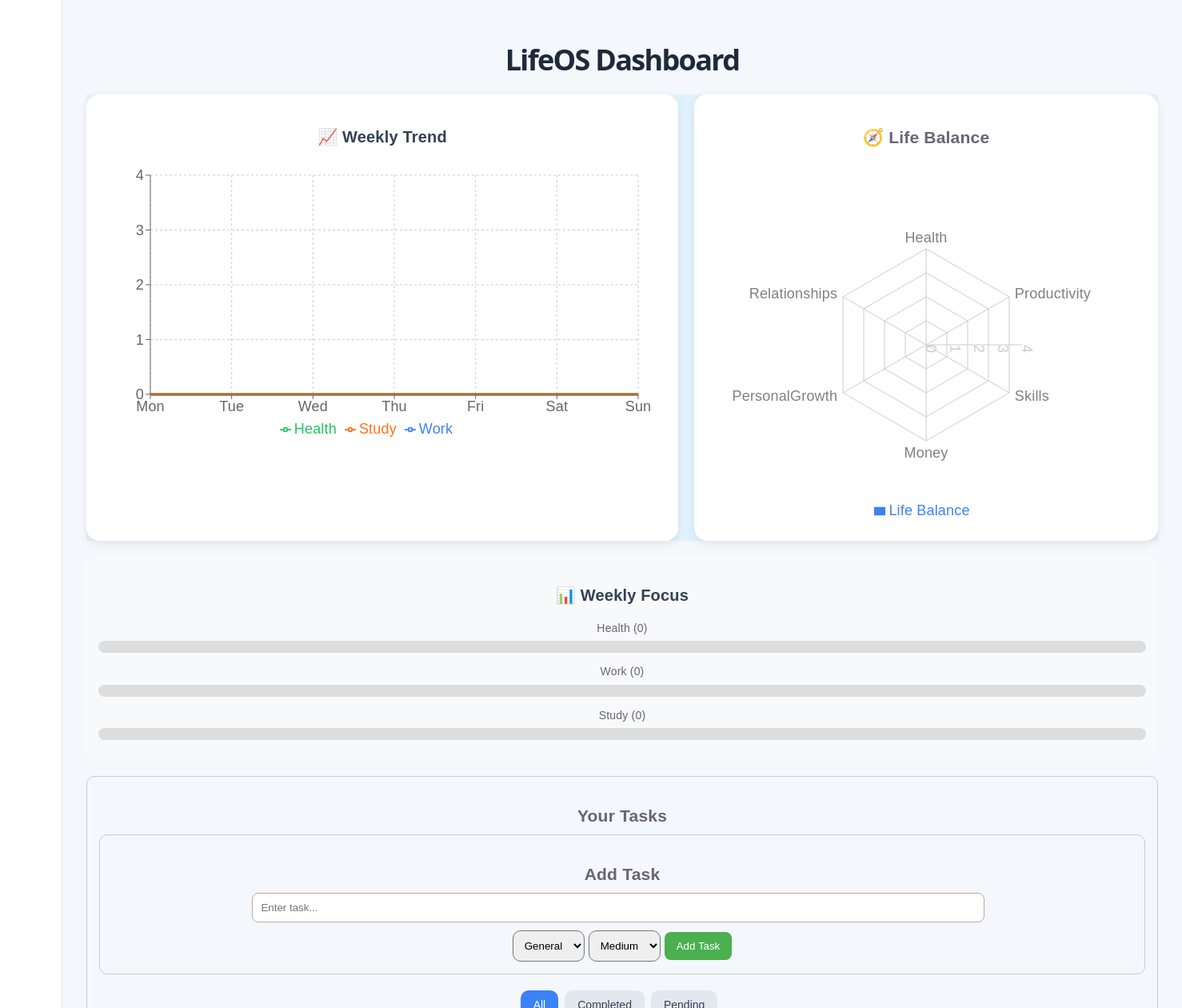
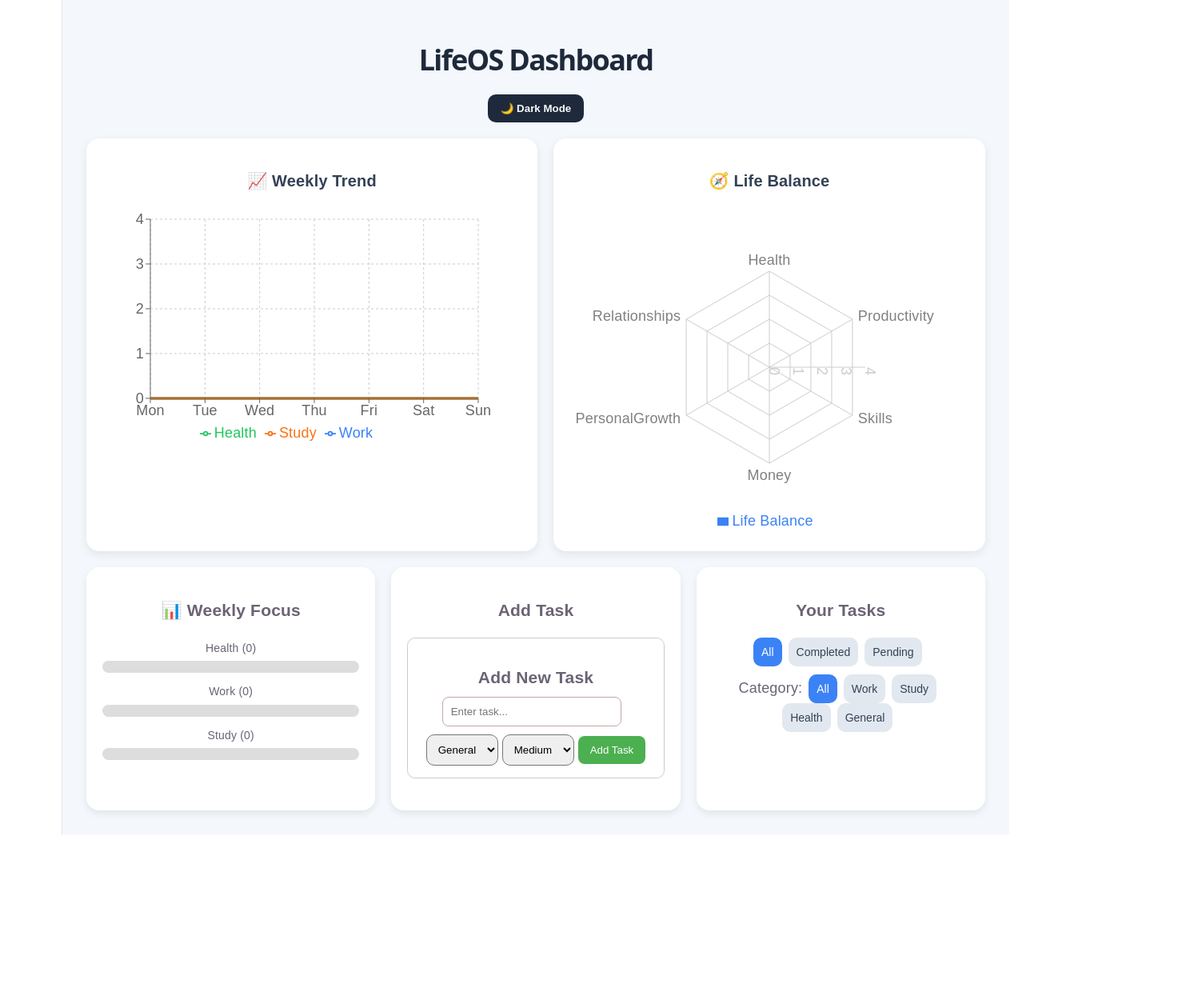
Before and after one commit to Rudra137/productivity-os, a React (Vite) app in the folder lifeos-dashboard/: page / in a window 1280 px wide. Shown: the top 1260 px of the page at 80% size, 1478 px wide, since content can reach past the window. After the commit the page ends 1043 px from the top, so only its background shows below. Built offline with nearby package versions, Linux system fonts and the light colour scheme.

Commit message:
made changes in the display of components

```diff
--- a/lifeos-dashboard/src/App.jsx
+++ b/lifeos-dashboard/src/App.jsx
@@ -17,6 +17,7 @@ import TaskItem from "./Components/TaskSection/TaskItems";
 
 
 
+
 //Functional component for the main app and UseStates.
 function App() {
 //STATE VARIABLES
@@ -26,6 +27,7 @@ function App() {
   const [category, setCategory] = useState("General");
   const [priority, setPriority] = useState("Medium");
   const [filter, setFilter] = useState("All");
+  const [darkMode, setDarkMode] = useState(false);
   const [categoryFilter, setCategoryFilter] = useState("All");
   const [tasks, setTasks] = useState(() => {
   const saved = localStorage.getItem("tasks");
@@ -103,16 +105,51 @@ const percent = total === 0 ? 0 : Math.round((completed / total) * 100);
   setTask("");
 };
 
+const handleDelete = (id) => {
+  setTasks((prev) =>
+    prev.filter((task) => task.id !== id)
+  );
+};
+
+const handleEdit = (id, newText) => {
+  setTasks((prev) =>
+    prev.map((task) =>
+      task.id === id
+        ? { ...task, text: newText }
+        : task
+    )
+  );
+};
+
+const toggleComplete = (id) => {
+  setTasks((prev) =>
+    prev.map((task) =>
+      task.id === id
+        ? { ...task, completed: !task.completed }
+        : task
+    )
+  );
+};
 
 const handleDragEnd = (result) => {
   if (!result.destination) return;
 
   const items = Array.from(filteredTasks);
-  const [movedItem] = items.splice(result.source.index, 1);
-  items.splice(result.destination.index, 0, movedItem);
+
+  const [movedItem] = items.splice(
+    result.source.index,
+    1
+  );
+
+  items.splice(
+    result.destination.index,
+    0,
+    movedItem
+  );
 
   setTasks(items);
 };
+
 
 // 🧠 EFFECTS
   // Functions for handling task input and list management
@@ -163,12 +200,13 @@ console.log("TASKS:", tasks);
 
   <div
   style={{
+    transition: "all 0.3s ease",
     padding: "30px",
-    maxWidth: "1400px",
+    width: "100%",
+    minHeight: "100vh",
     margin: "auto",
     fontFamily: "sans-serif",
-    minHeight: "100vh",
-    background: "#f4f7fb"
+    background: darkMode ? "#0f172a" : "#f4f7fb",
   }}
 >
    <h1
@@ -176,38 +214,70 @@ console.log("TASKS:", tasks);
     fontSize: "36px",
     fontWeight: "700",
     marginBottom: "30px",
-    color: "#1e293b"
+    color: darkMode ? "#f8fafc" : "#1e293b",
   }}
 >
   LifeOS Dashboard
 </h1>
+<button
+  onClick={() => setDarkMode(!darkMode)}
+  style={{
+    marginBottom: "20px",
+    padding: "10px 16px",
+    borderRadius: "10px",
+    border: "none",
+    cursor: "pointer",
+    background: darkMode ? "#f8fafc" : "#1e293b",
+    color: darkMode ? "#1e293b" : "#f8fafc",
+    fontWeight: "600"
+  }}
+>
+  {darkMode ? "☀️ Light Mode" : "🌙 Dark Mode"}
+</button>
+
 
 
 {/* 🟦 WEEKLY TREND SECTION */}
 <div
     style={{
-    display: "flex",
+    display: "grid",
+    gridTemplateColumns: "2fr 1fr",
     gap: "20px",
-    marginBottom: "20px",
-    backgroundColor: "#e0f2fe"
+    marginBottom: "20px"
   }}
 >
-  <WeeklyChart chartData={chartData} />
-  <RadarChartBox radarData={radarData} />
+  <WeeklyChart
+    chartData={chartData}
+    darkMode={darkMode}
+  />
+
+  <RadarChartBox
+    radarData={radarData}
+    darkMode={darkMode}
+  />
 </div>
-    {/* 🟦 WEEKLY FOCUS SECTION */}
-  <div style={{
-  marginBottom: "20px",
-  padding: "15px",
-  borderRadius: "12px",
-  background: "#f8f9fa"
-}}>
-  <h3 style={{
-    fontSize: "20px",
-    fontWeight: "600",
-    marginBottom: "15px",
-    color: "#334155"
-  }}>📊 Weekly Focus</h3>
+
+{/* Task Display Block */}
+{/* LOWER DASHBOARD SECTION */}
+<div
+  style={{
+    display: "grid",
+    gridTemplateColumns: "1fr 1fr 1fr",
+    gap: "20px",
+    marginTop: "20px"
+  }}
+>
+
+  {/* WEEKLY FOCUS CARD */}
+  <div
+    style={{
+      padding: "20px",
+      borderRadius: "16px",
+      background: darkMode ? "#1e293b" : "#ffffff",
+      boxShadow: "0 4px 10px rgba(0,0,0,0.08)"
+    }}
+  >
+    <h3>📊 Weekly Focus</h3>
 
     {["Health", "Work", "Study"].map((cat) => (
       <div key={cat} style={{ marginBottom: "10px" }}>
@@ -215,13 +285,16 @@ console.log("TASKS:", tasks);
           {cat} ({weeklyData[cat]})
         </div>
 
-      <div style={{
+        <div
+          style={{
             height: "15px",
-        background: "#ddd",
+            background: darkMode ? "#334155" : "#ddd",
             borderRadius: "10px",
             overflow: "hidden"
-      }}>
-        <div style={{
+          }}
+        >
+          <div
+            style={{
               width: `${(weeklyData[cat] / maxValue) * 100}%`,
               height: "100%",
               background:
@@ -229,22 +302,25 @@ console.log("TASKS:", tasks);
                   ? "#4CAF50"
                   : cat === "Work"
                   ? "#2196F3"
-              : "#FF9800",
-          transition: "0.3s"
-        }} />
+                  : "#FF9800"
+            }}
+          />
         </div>
       </div>
     ))}
   </div>
 
-  {/* 🟩 TASK LIST SECTION */}
-<div style={{
-  padding: "15px",
-  border: "1px solid #ccc",
-  borderRadius: "10px",
-}}>
+  {/* ADD TASK CARD */}
+  <div
+    style={{
+      padding: "20px",
+      borderRadius: "16px",
+      background: darkMode ? "#1e293b" : "#ffffff",
+      boxShadow: "0 4px 10px rgba(0,0,0,0.08)"
+    }}
+  >
+    <h3>Add Task</h3>
 
-  <h3 style={{ marginBottom: "10px" }}>Your Tasks</h3>
     <TaskInput
       task={task}
       setTask={setTask}
@@ -254,7 +330,19 @@ console.log("TASKS:", tasks);
       setPriority={setPriority}
       addTask={addTask}
     />
-  {/* ✅ FILTERS OUTSIDE UL */}
+  </div>
+
+  {/* TASK LIST CARD */}
+  <div
+    style={{
+      padding: "20px",
+      borderRadius: "16px",
+      background: darkMode ? "#1e293b" : "#ffffff",
+      boxShadow: "0 4px 10px rgba(0,0,0,0.08)"
+    }}
+  >
+    <h3>Your Tasks</h3>
+
     <TaskFilters
       filter={filter}
       setFilter={setFilter}
@@ -262,14 +350,16 @@ console.log("TASKS:", tasks);
       setCategoryFilter={setCategoryFilter}
     />
 
-  {/* DRAG AND DROP CONTEXT */}
     <DragDropContext onDragEnd={handleDragEnd}>
       <Droppable droppableId="tasks">
         {(provided) => (
           <ul
             {...provided.droppableProps}
             ref={provided.innerRef}
-          style={{ listStyle: "none", padding: 0 }}
+            style={{
+              listStyle: "none",
+              padding: 0
+            }}
           >
             {filteredTasks.map((task, index) => (
               <Draggable
@@ -294,18 +384,18 @@ console.log("TASKS:", tasks);
               </Draggable>
             ))}
 
-
             {provided.placeholder}
-
           </ul>
         )}
       </Droppable>
     </DragDropContext>
-
+  </div>
 </div>
 </div>
 );
-};
+}
+
+
 
 
 export default App;
--- /dev/null
+++ b/lifeos-dashboard/src/CSS/TaskItems.css
@@ -0,0 +1,18 @@
+.task-btn {
+  padding: 8px 12px;
+  border: none;
+  border-radius: 8px;
+  cursor: pointer;
+  font-size: 13px;
+  font-weight: 500;
+  margin-right: 8px;
+  margin-top: 10px;
+  margin-bottom: 10px;
+  background-color: #e2e8f0;
+  transition: 0.2s;
+}
+
+.task-btn:hover {
+  transform: translateY(-2px);
+  opacity: 0.9;
+}
--- a/lifeos-dashboard/src/Components/RadarChartBox.jsx
+++ b/lifeos-dashboard/src/Components/RadarChartBox.jsx
@@ -7,23 +7,29 @@ import {
   Legend
 } from "recharts";
 
-function RadarChartBox({ radarData }) {
+function RadarChartBox({ radarData, darkMode }) {
   return (
     <div
       style={{
-  background: "#ffffff",
+  background: darkMode ? "#1e293b" : "#ffffff",
   padding: "20px",
   borderRadius: "16px",
   boxShadow: "0 4px 12px rgba(0,0,0,0.08)",
   flex: 1
       }}
     >
-      <h3>🧭 Life Balance</h3>
+      <h3
+       style={{
+    fontSize: "20px",
+    fontWeight: "600",
+    marginBottom: "10px",
+    color: darkMode ? "#f8fafc" :  "#334155"
+  }}>🧭 Life Balance</h3>
 
       <RadarChart
         outerRadius={120}
-        width={540}
-        height={450}
+        width={500}
+        height={420}
         data={radarData}
       >
         <PolarGrid />
--- a/lifeos-dashboard/src/Components/TaskSection/TaskFilters.jsx
+++ b/lifeos-dashboard/src/Components/TaskSection/TaskFilters.jsx
@@ -49,7 +49,7 @@ function TaskFilters({ filter, setFilter, categoryFilter, setCategoryFilter }) {
 // 🎨 Styles
 const buttonStyle = {
   marginRight: "8px",
-  padding: "10px 16px",
+  padding: "10px 10px 10px 10px",
   borderRadius: "10px",
   border: "none",
   background: "#e2e8f0",
--- a/lifeos-dashboard/src/Components/TaskSection/TaskInput.jsx
+++ b/lifeos-dashboard/src/Components/TaskSection/TaskInput.jsx
@@ -14,7 +14,7 @@ function TaskInput({
       border: "1px solid #ccc",
       borderRadius: "10px"
     }}>
-      <h3 style={{ marginBottom: "10px" }}>Add Task</h3>
+      <h3 style={{ marginBottom: "10px" }}>Add New Task</h3>
 
       <input
         type="text"
@@ -30,7 +30,8 @@ function TaskInput({
         }}
       />
 
-      <div>
+      <div
+      >
         {/* CATEGORY */}
         <select
           value={category}
--- a/lifeos-dashboard/src/Components/TaskSection/TaskItems.jsx
+++ b/lifeos-dashboard/src/Components/TaskSection/TaskItems.jsx
@@ -1,4 +1,5 @@
 import React from "react";
+import TaskItem from "./TaskItems";
 
 
 function TaskItems({
@@ -80,18 +81,67 @@ const doneStyle = {
         </div>
       ) : (
 <div>
+  {/* TOP ROW */}
+  <div
+    style={{
+      display: "flex",
+      justifyContent: "space-between",
+      alignItems: "center",
+      marginBottom: "12px"
+    }}
+  >
     <span
       style={{
-              textDecoration: task.completed ? "line-through" : "none"
+        textDecoration: task.completed
+          ? "line-through"
+          : "none",
+        fontSize: "16px",
+        fontWeight: "600",
+        color: "#1e293b"
       }}
     >
       {task.text}
     </span>
 
-          <div style={{ fontSize: "12px" }}>
-            📂 {task.category} ⚡ {task.priority}
+    <span
+      style={{
+        fontSize: "12px",
+        padding: "6px 10px",
+        borderRadius: "999px",
+        background:
+          task.priority === "High"
+            ? "#fee2e2"
+            : task.priority === "Medium"
+            ? "#fef3c7"
+            : "#dcfce7",
+        color:
+          task.priority === "High"
+            ? "#dc2626"
+            : task.priority === "Medium"
+            ? "#d97706"
+            : "#16a34a"
+      }}
+    >
+      ⚡ {task.priority}
+    </span>
   </div>
+
+  {/* CATEGORY */}
+  <div
+    style={{
+      fontSize: "13px",
+      color: "#64748b",
+      marginBottom: "12px",
+      padding: "6px 10px"
+    }}
+  >
+    📂 {task.category}
+  </div>
+
+  {/* BUTTON ROW */}
+  <div>
     <button
+      className="task-btn"
       style={deleteStyle}
       onClick={() => handleDelete(task.id)}
     >
@@ -99,6 +149,7 @@ const doneStyle = {
     </button>
 
     <button
+      className="task-btn"
       style={editStyle}
       onClick={() => {
         setEditId(task.id);
@@ -109,11 +160,13 @@ const doneStyle = {
     </button>
 
     <button
+      className="task-btn"
       style={doneStyle}
       onClick={() => toggleComplete(task.id)}
     >
       {task.completed ? "Undo" : "Done"}
     </button>
+  </div>
 </div>
       )}
     </li>
--- a/lifeos-dashboard/src/Components/WeeklyChart.jsx
+++ b/lifeos-dashboard/src/Components/WeeklyChart.jsx
@@ -8,10 +8,10 @@ import {
   Legend
 } from "recharts";
 
-function WeeklyChart({ chartData }) {
+function WeeklyChart({ chartData, darkMode }) {
   return (
     <div style={{
-  background: "#ffffff",
+  background: darkMode ? "#1e293b" : "#ffffff",
   padding: "20px",
   borderRadius: "16px",
   boxShadow: "0 4px 12px rgba(0,0,0,0.08)",
@@ -22,15 +22,15 @@ function WeeklyChart({ chartData }) {
     fontSize: "20px",
     fontWeight: "600",
     marginBottom: "15px",
-    color: "#334155"
+    color: darkMode ? "#f8fafc" : "#334155"
   }}
 >
   📈 Weekly Trend
 </h3>
 
       <AreaChart
-        width={700}
-        height={350}
+        width={500}
+        height={300}
         data={chartData}
         margin={{ top: 20, right: 30, left: 0, bottom: 0 }}
       >
--- /dev/null
+++ b/package.json
@@ -0,0 +1,5 @@
+{
+  "dependencies": {
+    "@hello-pangea/dnd": "^18.0.1"
+  }
+}
```
Also changed, not shown: lifeos-dashboard/src/CSS/theme.js (added, +11 -0 lines), 1 other file (tests, documents, lock files or other folders). Lines whose indentation alone changed are shown as unchanged.
